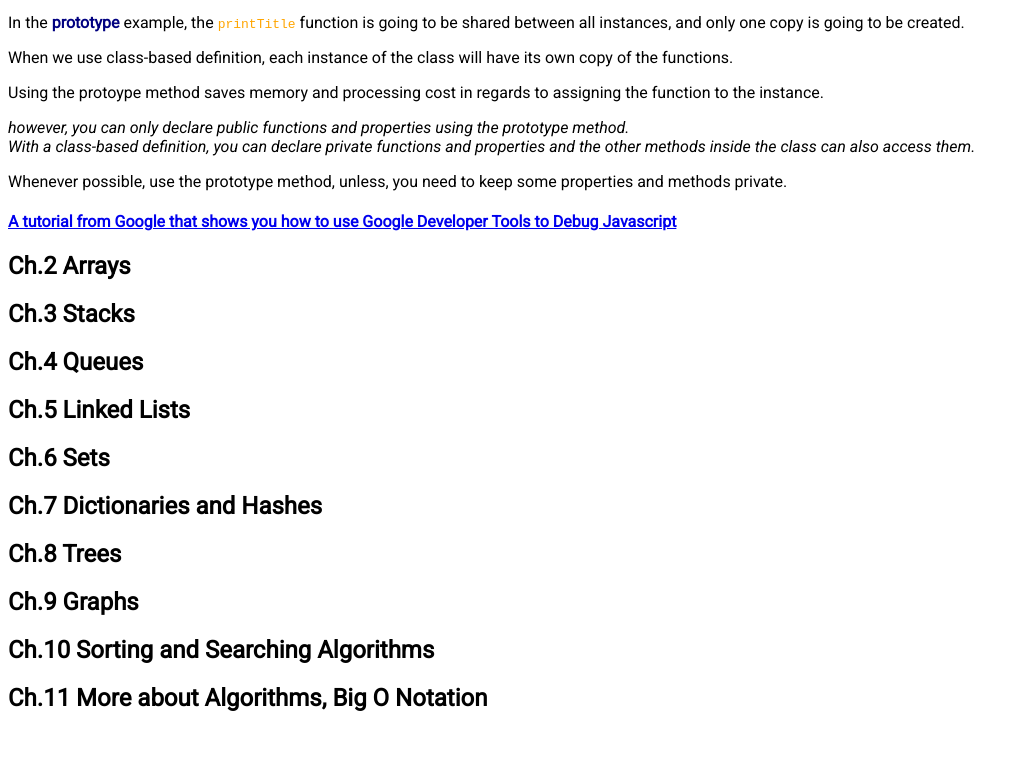
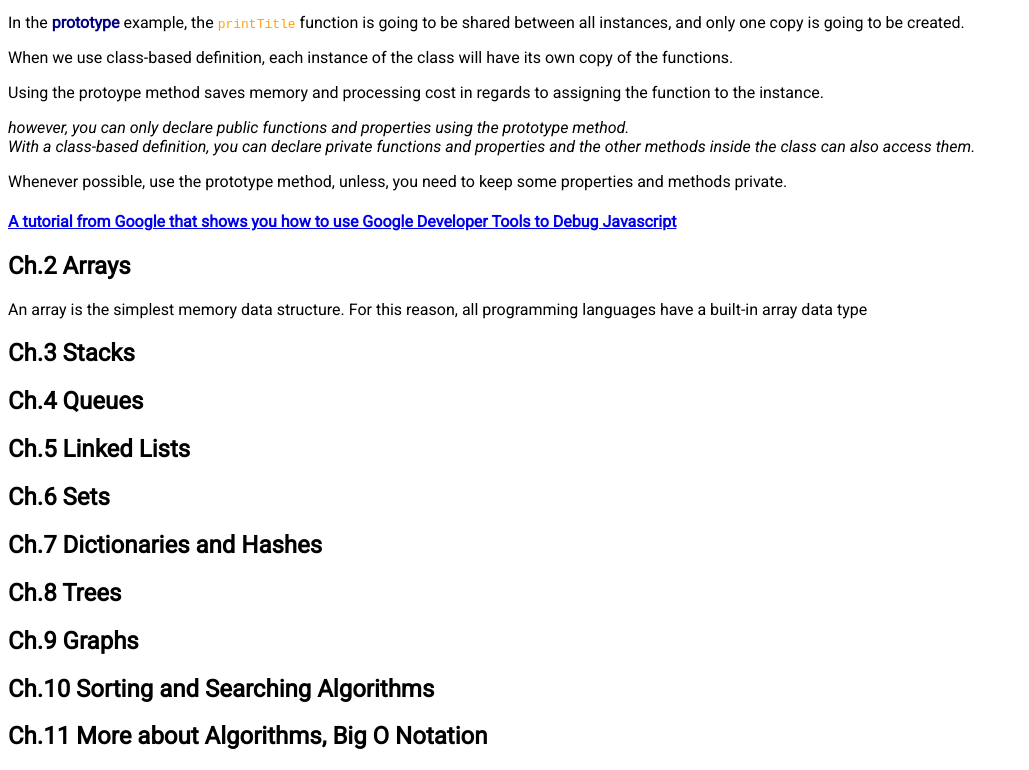
Before and after one commit to ann-xvii/JavaScript-Review, a plain HTML site: page index.html in a window 1280 px wide. Shown: the part 2473-3243 px from the top of the page, without its empty margins (0-1029 px from the left). Before the commit the page ends 3204 px from the top, so only its background shows below. Drawn offline with Linux system fonts and the light colour scheme.

Commit message:
fix some syntax issues

```diff
--- a/index.html
+++ b/index.html
@@ -243,6 +243,8 @@
 
 <div>
 	<h2>Ch.2 Arrays</h2>
+
+	<p>An array is the simplest memory data structure. For this reason, all programming languages have a built-in array data type</p>
 </div>
 
 <h2>Ch.3 Stacks</h2>
```
Also changed, not shown: 1 other file.
